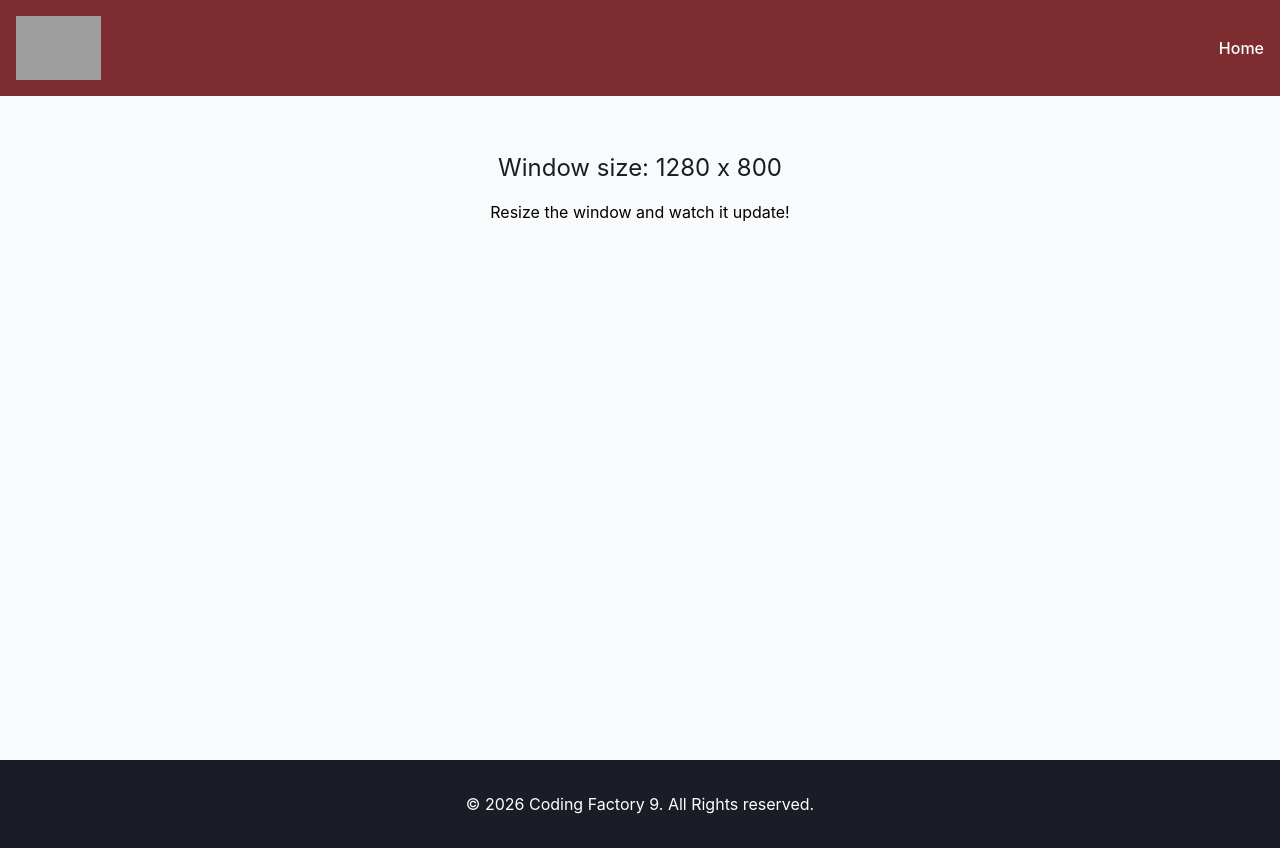
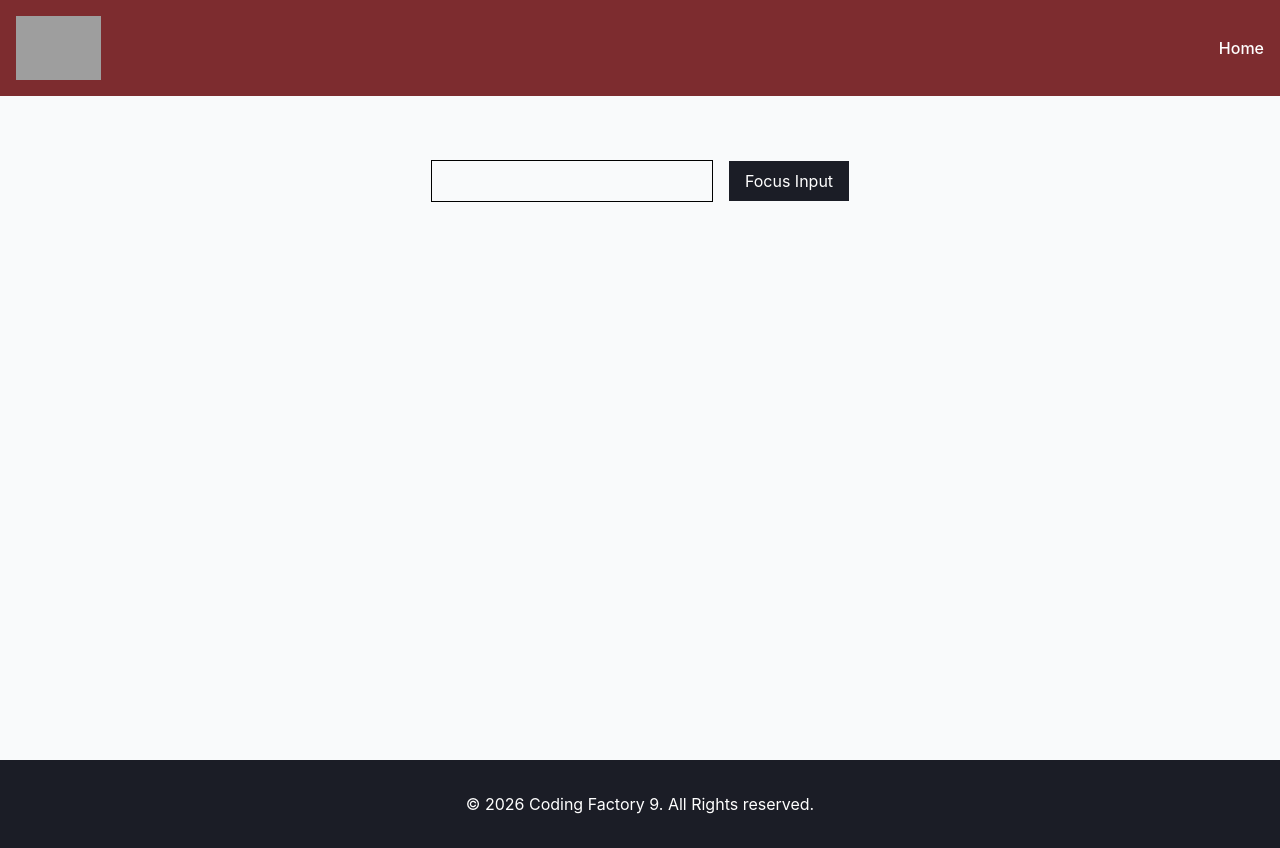
Before and after one commit to Nev3rM1nd3/cf9-react-app, a React (Vite) app: page / in a window 1280 px wide. Built offline with nearby package versions, Linux system fonts and the light colour scheme; grey boxes are pictures that could not be loaded.

Commit message:
feat: add FocusInput component

```diff
--- a/src/App.tsx
+++ b/src/App.tsx
@@ -12,7 +12,8 @@
 // import NameChangerWithTitle from "./components/LessonFive/NameChangerWithTitle.tsx";
 // import AutoRedirect from "./components/LessonSix/AutoRedirect.tsx";
 // import AutoRedirectAdvanced from "./components/LessonSix/AutoRedirectAdvanced.tsx";
-import WindowSize from "./components/LessonSix/WindowSize.tsx";
+// import WindowSize from "./components/LessonSix/WindowSize.tsx";
+import FocusInput from "./components/LessonSix/FocusInput.tsx";
 // import Counter from "./components/LessonFour/Counter.tsx";
 // import ClassCounter from "./components/LessonFour/ClassCounter.tsx";
 
@@ -124,7 +125,8 @@
     <Layout addClasses="bg-gray-50">
       {/*<AutoRedirect/>*/}
       {/*<AutoRedirectAdvanced/>*/}
-      <WindowSize/>
+      {/*<WindowSize/>*/}
+      <FocusInput/>
     </Layout>
   </>
 
--- /dev/null
+++ b/src/components/LessonSix/FocusInput.tsx
@@ -0,0 +1,32 @@
+import {useEffect, useRef} from "react";
+
+const FocusInput = () => {
+  const inputRef = useRef<HTMLInputElement>(null);
+
+  const handleClick = () => {
+    inputRef.current?.focus();
+  }
+
+  // useEffect(() => {
+  //   inputRef.current?.focus();
+  // }, [])
+
+  return (
+    <>
+      <div className="text-center space-x-4 my-4">
+        <input
+          ref={inputRef}
+          type="text"
+          className="border px-4 py-2 focus:border-amber-700"
+        />
+        <button
+        className="bg-cf-dark-gray text-white px-4 py-2"
+        onClick={handleClick}
+        >
+          Focus Input
+        </button>
+      </div>
+    </>
+  )
+}
+export default FocusInput;
```
